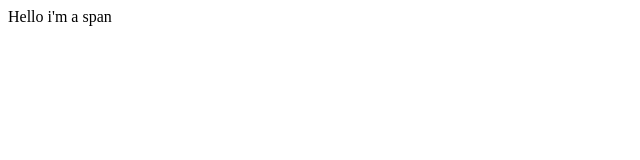
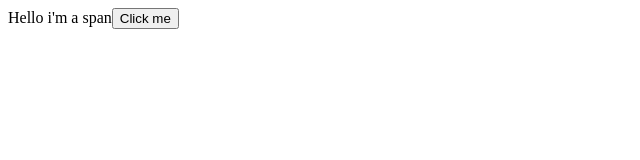
Before and after one commit to young-dune/JS-Practice, a plain HTML site: page React/index.html in a window 1280 px wide. Shown: the whole page, without its empty margins (0-640 px from the left). Drawn offline with nearby package versions, Linux system fonts and the light colour scheme.

Commit message:
11.11 commit

```diff
--- a/React/index.html
+++ b/React/index.html
@@ -1,4 +1,5 @@
-<!-- React의 규칙: HTML을 이 페이지에 직접 작성하지 않는다.
+<!-- React의 규칙:
+1. HTML을 이 페이지에 직접 작성하지 않는다.
 대신, JS와 React를 이용하여 element를 생성한다.
 
 React JS: 어플리케이션이 아주 interactive하도록 만들어주는 library(=엔진)
@@ -14,9 +15,9 @@ React-dom: library또는 package, 모든 react element들을 HTML body에 둘
     <script src="https://unpkg.com/react-dom@18.3.1/umd/react-dom.production.min.js"></script>
     <script>
         const root = document.getElementById("root");
-        const span = React.createElement("span",{id:"sexy-span"}, "Hello i'm a span"); //React로 element를 생성. 두번째 인자엔 span property들이 온다.
-        ReactDOM.render(span, root);//span 태그를 root인에 render한다.
-        //render의 의미: React element를 갖고, HTML로 만들어 배치한다.
-
+        const span = React.createElement("span", null, "Hello i'm a span");
+        const btn = React.createElement("button",null,"Click me");
+        const container = React.createElement("div", null,[span,btn]);
+        ReactDOM.render(container, root);
     </script>
 </html>
```
